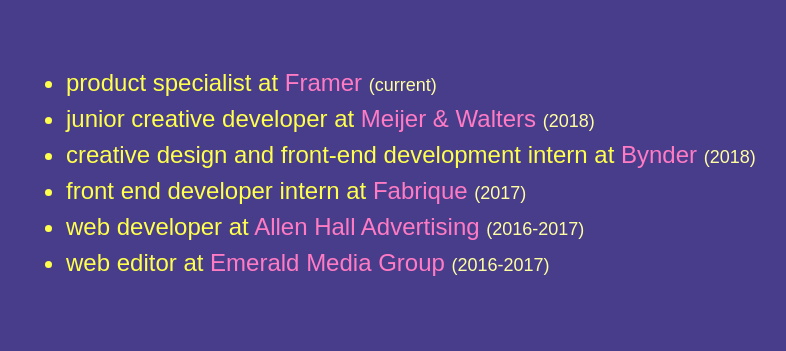
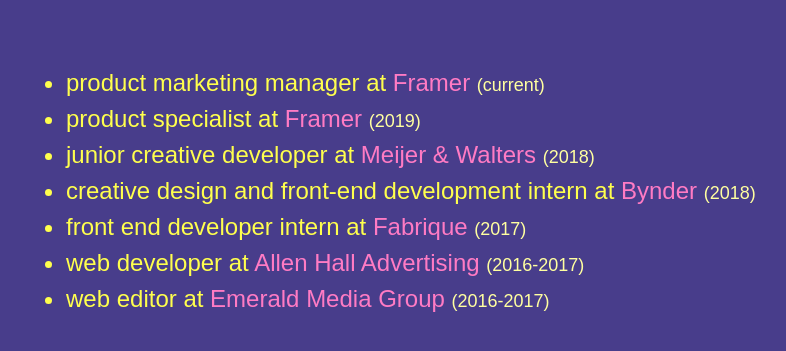
Before and after one commit to perilanglois/periportfolio, a plain HTML site: page index.html in a window 1280 px wide. Shown: the part 221-572 px from the top of the page, without its empty margins (12-798 px from the left). Drawn offline with Linux system fonts and the light colour scheme.

Commit message:
Update index.html

```diff
--- a/index.html
+++ b/index.html
@@ -54,7 +54,10 @@ grid-row-gap: 0px;
     <div class="parent">
         <ul>
           <li>
-            product specialist at <a href="https://www.framer.com/">Framer </a> <span>(current)</span>
+            product marketing manager at <a href="https://www.framer.com/">Framer </a> <span>(current)</span>
+          </li>
+          <li>
+            product specialist at <a href="https://www.framer.com/">Framer </a> <span>(2019)</span>
           </li>
           <li>
             junior creative developer at
```
